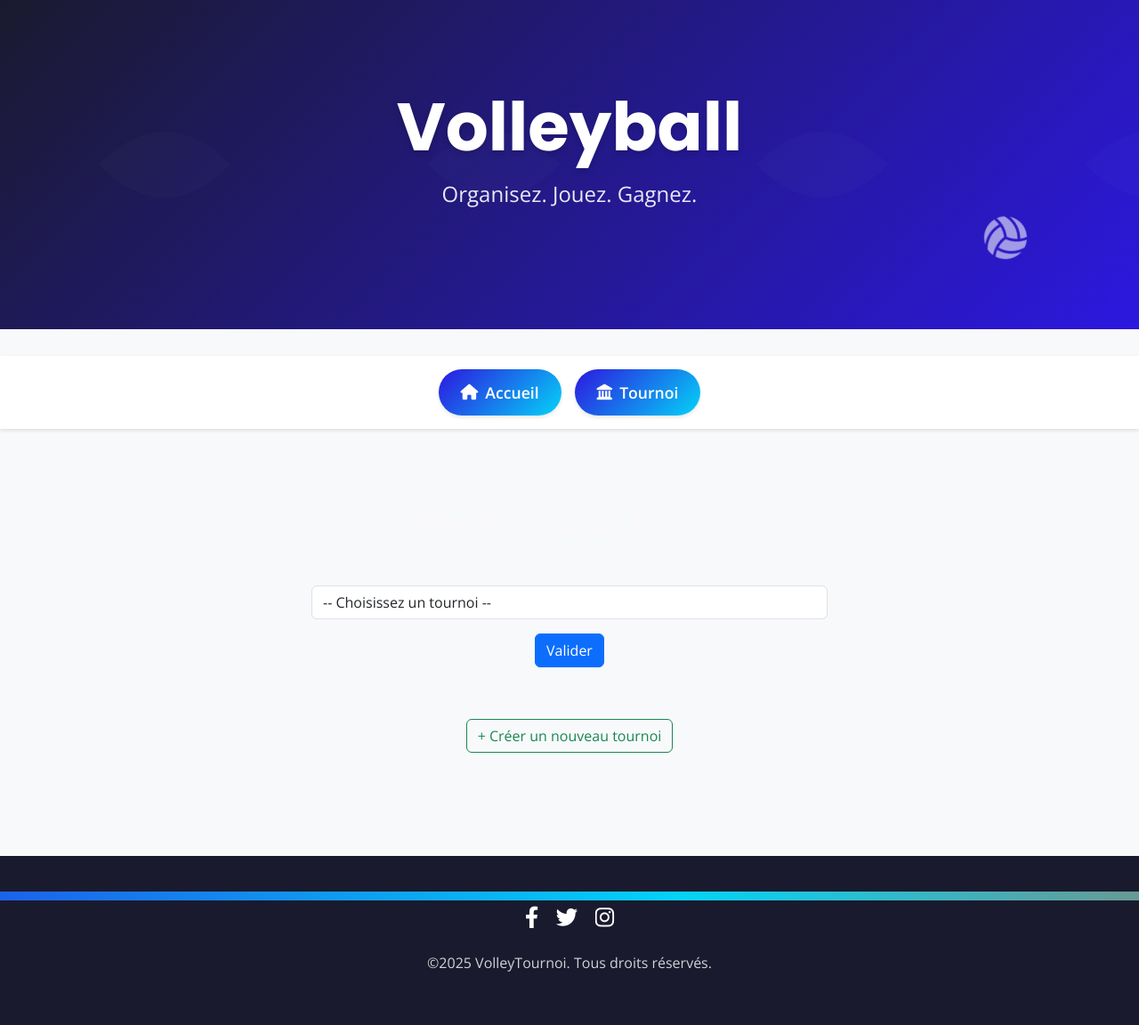
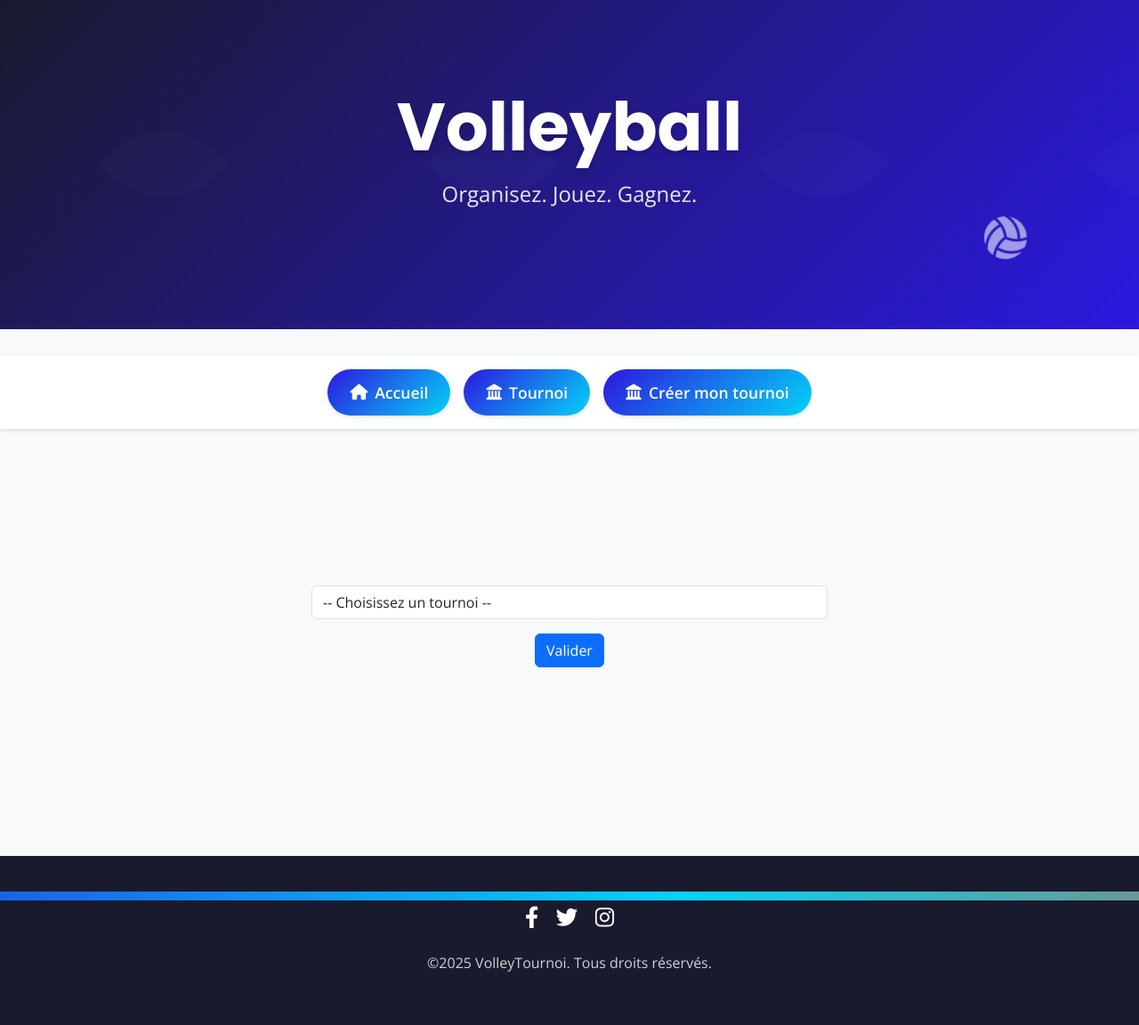
Before and after one commit to LouisAyzac/TournamentMaker, a Django app: page /TournamentMaker/select_tournament/ in a window 1280 px wide. Shown: the whole page at 89% size. Run offline with Django 5.2, Linux system fonts and the light colour scheme; data comes from the database, SQL or seed files in the repository.

Commit message:
changement creation

```diff
--- a/TournoiApp/TournamentMaker/templates/base_generic.html
+++ b/TournoiApp/TournamentMaker/templates/base_generic.html
@@ -49,6 +49,10 @@
         </a>
         <a href="{% url 'index' %}" class="nav-button">
             <i class="fas fa-landmark"></i> Tournoi
+        </a>
+
+         <a href="{% url 'create_tournament' %}" class="nav-button">
+            <i class="fas fa-landmark"></i> Créer mon tournoi
         </a>
 
         {% if request.session.selected_tournament_id %}
--- a/TournoiApp/TournamentMaker/templates/select_tournament.html
+++ b/TournoiApp/TournamentMaker/templates/select_tournament.html
@@ -23,12 +23,5 @@
       <button type="submit" class="btn btn-primary mt-3">Valider</button>
     </form>
 
-    <!-- ✅ Ajout du bouton ici -->
-    <div class="text-center mt-4">
-      <p class="mb-2">Vous ne trouvez pas votre tournoi ?</p>
-      <a href="{% url 'create_tournament' %}" class="btn btn-outline-success">
-        + Créer un nouveau tournoi
-      </a>
-    </div>
-  </div>
+
 {% endblock %}
```
